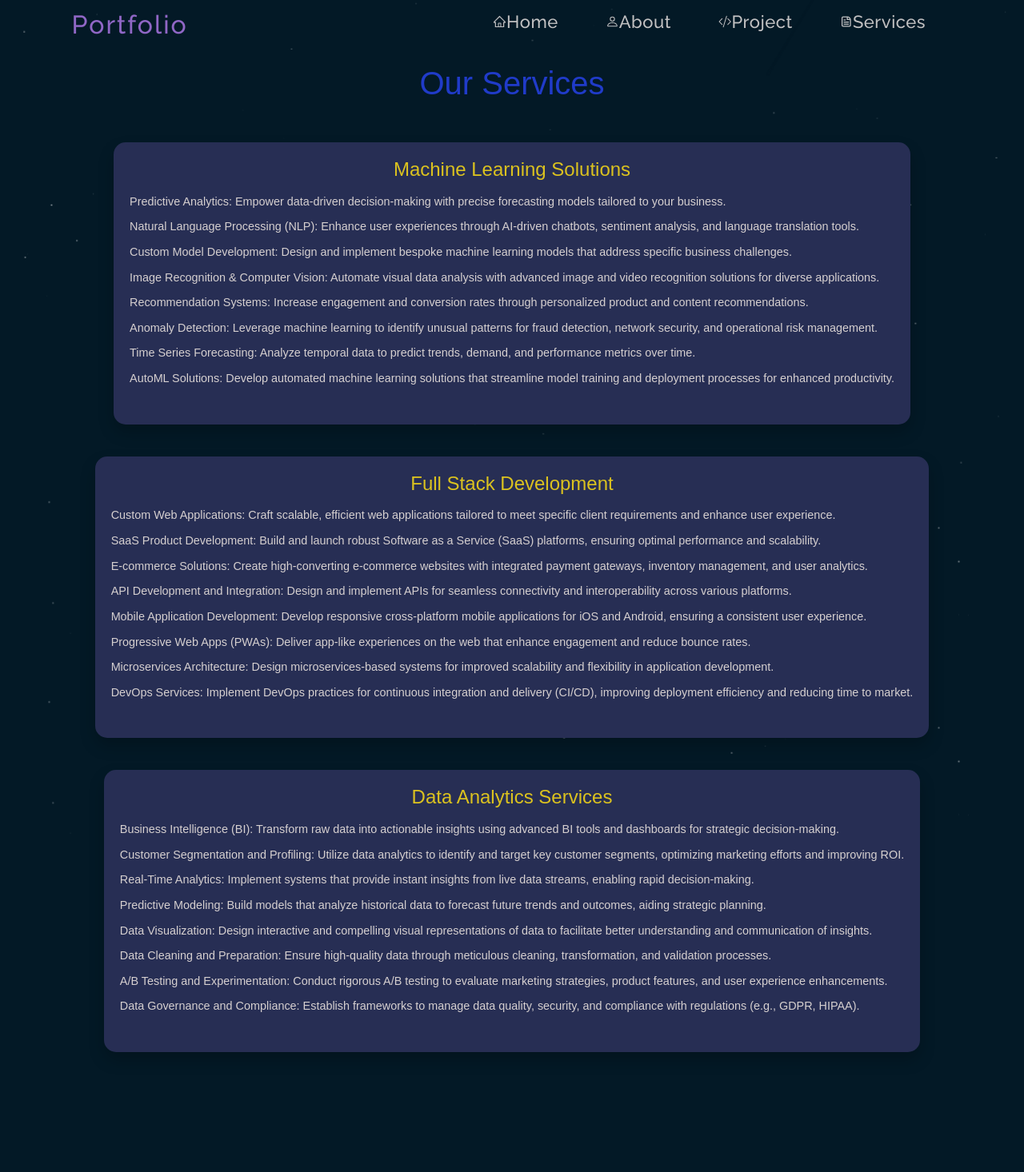
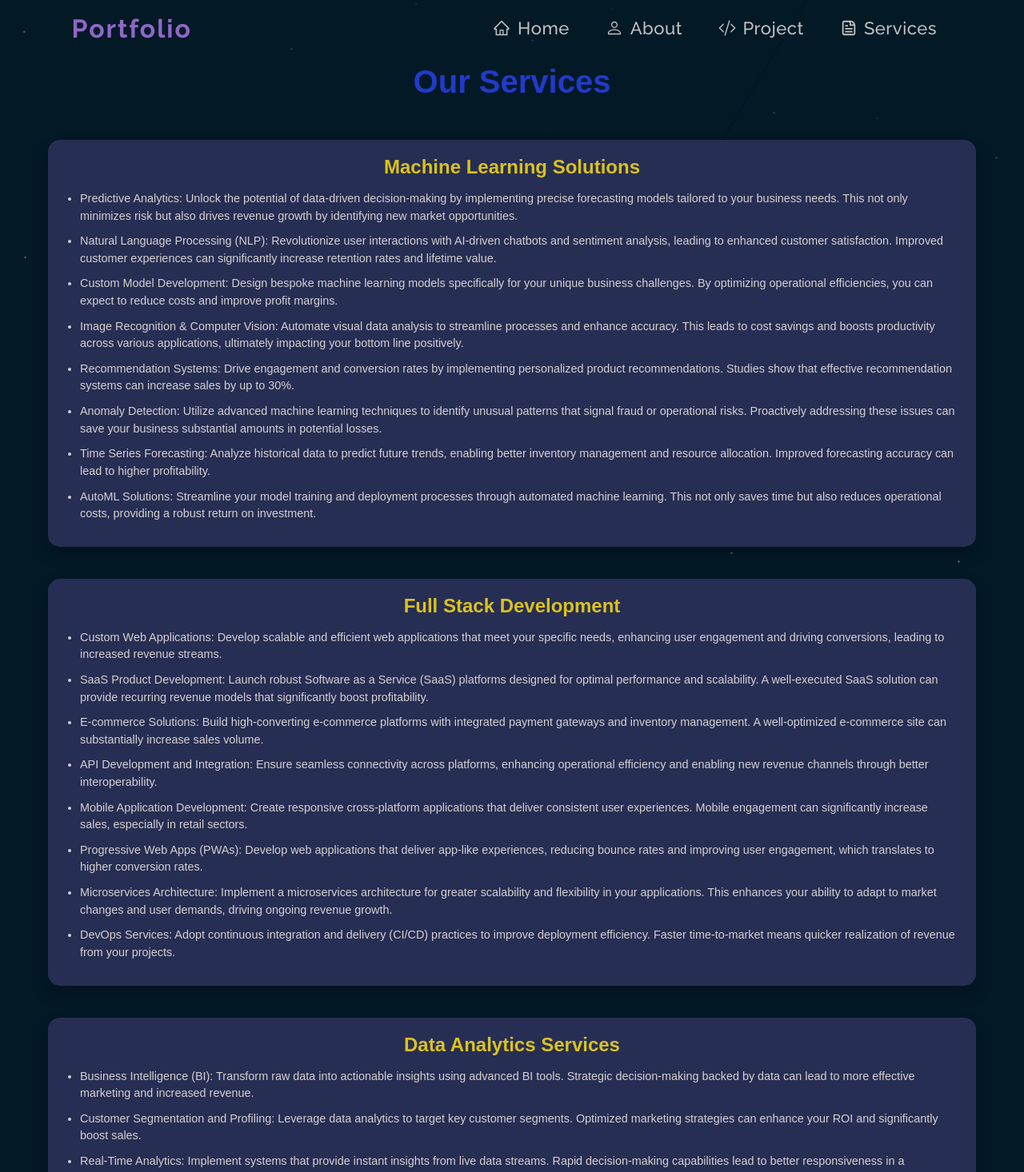
Before and after one commit to ssyasa/Portfolio, a React (Create React App) app: page /Services in a window 1280 px wide. Shown: the top 1466 px of the page at 80% size. Built offline with nearby package versions, Linux system fonts and the light colour scheme.

Commit message:
modified:   src/App.js 	modified:   src/Components/Navbar.js 	modified:   src/Components/Services.js

```diff
--- a/src/App.js
+++ b/src/App.js
@@ -4,7 +4,6 @@ import Nav from './Components/Navbar';
 import Footer from "./Components/Footer";
 import Home from "./Components/Home";
 import About from "./Components/About";
-import Resume from "./Components/Resume";
 import Project from "./Components/Projects";
 import Services from "./Components/Services";
 import MoveToTop from "./Components/MoveToTop";
@@ -45,7 +44,6 @@ function App() {
             <Route path="/" element={<Home />} />
             <Route path="/About" element={<About />} />
             <Route path="/Project" element={<Project />} />
-            <Route path="/Resume" element={<Resume />} />
             <Route path="/Services" element={<Services />} />
           </Routes>
           <Footer />
--- a/src/Components/Navbar.js
+++ b/src/Components/Navbar.js
@@ -1,65 +1,62 @@
-import React from 'react';
-import { useState } from 'react';
+import React, { useState, useEffect } from 'react';
 import { Link } from 'react-router-dom';
-import {AiOutlineHome} from "react-icons/ai";
-import {BsPerson, BsCodeSlash} from "react-icons/bs";
-import {CgFileDocument} from "react-icons/cg";
-
+import { AiOutlineHome } from "react-icons/ai";
+import { BsPerson, BsCodeSlash } from "react-icons/bs";
+import { CgFileDocument } from "react-icons/cg";
 
 const Nav = () => {
-    const [navbarblur, setnavbarblur]=useState(false);
+    const [navbarBlur, setNavbarBlur] = useState(false);
 
-    function scrollHandler() {
-        if (window.scrollY >= 20) {
-            setnavbarblur(true);
-        }
-        else {
-            setnavbarblur(false);
-        }
-    }
+    useEffect(() => {
+        const scrollHandler = () => {
+            setNavbarBlur(window.scrollY >= 20);
+        };
 
-    var showMenu= ()=>{
-        var bar=document.getElementsByClassName("bar");
-        var ham=document.getElementsByClassName("NavbarLinks");
-        bar[0].classList.toggle("barOne");
-        bar[1].classList.toggle("barTwo");
-        bar[2].classList.toggle("barThree");
-        ham[0].classList.toggle("showNavbar");
-    }
-
-    var hideMenu = ()=>{
-        var bar=document.getElementsByClassName("bar");
-        var ham=document.getElementsByClassName("NavbarLinks");
-        bar[0].classList.remove("barOne");
-        bar[1].classList.remove("barTwo");
-        bar[2].classList.remove("barThree");
-
-        ham[0].classList.remove("showNavbar");
-    }
-
+        // Add event listener for scroll
         window.addEventListener("scroll", scrollHandler);
 
+        // Clean up the event listener on component unmount
+        return () => {
+            window.removeEventListener("scroll", scrollHandler);
+        };
+    }, []);
+
+    const toggleMenu = () => {
+        const bars = document.getElementsByClassName("bar");
+        const ham = document.getElementsByClassName("NavbarLinks");
+        Array.from(bars).forEach((bar, index) => {
+            bar.classList.toggle(`bar${index + 1}`);
+        });
+        ham[0].classList.toggle("showNavbar");
+    };
+
+    const hideMenu = () => {
+        const bars = document.getElementsByClassName("bar");
+        const ham = document.getElementsByClassName("NavbarLinks");
+        Array.from(bars).forEach((bar, index) => {
+            bar.classList.remove(`bar${index + 1}`);
+        });
+        ham[0].classList.remove("showNavbar");
+    };
+
     return (
-    <nav className={navbarblur? 'Navbar blur':'Navbar'}>
+        <nav className={navbarBlur ? 'Navbar blur' : 'Navbar'}>
+            <h1 title='Reload' onClick={() => window.location.reload(true)} className='Logo'>Portfolio</h1>
 
-        <h1 title='Reload' onClick={()=>window.location.reload(true)} className='Logo'>Portfolio</h1>
-
-        <div className='Hamburger' onClick={showMenu}>
+            <div className='Hamburger' onClick={toggleMenu}>
                 <span className='bar'></span>
                 <span className='bar'></span>
                 <span className='bar'></span>
-
             </div>
 
             <ul className='NavbarLinks'>
-            <li onClick={hideMenu}><Link to="/"><AiOutlineHome/> Home</Link></li>
-            <li onClick={hideMenu}><Link to="/About"><BsPerson/> About</Link></li>
-            <li onClick={hideMenu}><Link to="/Project"><BsCodeSlash/> Project</Link></li>
-            <li onClick={hideMenu}><Link to="/Services"><CgFileDocument/>Services</Link></li>
+                <li onClick={hideMenu}><Link to="/"><AiOutlineHome /> Home</Link></li>
+                <li onClick={hideMenu}><Link to="/About"><BsPerson /> About</Link></li>
+                <li onClick={hideMenu}><Link to="/Project"><BsCodeSlash /> Project</Link></li>
+                <li onClick={hideMenu}><Link to="/Services"><CgFileDocument /> Services</Link></li>
             </ul>
+        </nav>
+    );
+};
 
-    </nav>
-  )
-}
-
-export default Nav
+export default Nav;
--- a/src/Components/Services.js
+++ b/src/Components/Services.js
@@ -7,40 +7,40 @@ const services = [
   {
     category: 'Machine Learning Solutions',
     offerings: [
-      'Predictive Analytics: Empower data-driven decision-making with precise forecasting models tailored to your business.',
-      'Natural Language Processing (NLP): Enhance user experiences through AI-driven chatbots, sentiment analysis, and language translation tools.',
-      'Custom Model Development: Design and implement bespoke machine learning models that address specific business challenges.',
-      'Image Recognition & Computer Vision: Automate visual data analysis with advanced image and video recognition solutions for diverse applications.',
-      'Recommendation Systems: Increase engagement and conversion rates through personalized product and content recommendations.',
-      'Anomaly Detection: Leverage machine learning to identify unusual patterns for fraud detection, network security, and operational risk management.',
-      'Time Series Forecasting: Analyze temporal data to predict trends, demand, and performance metrics over time.',
-      'AutoML Solutions: Develop automated machine learning solutions that streamline model training and deployment processes for enhanced productivity.',
+      'Predictive Analytics: Unlock the potential of data-driven decision-making by implementing precise forecasting models tailored to your business needs. This not only minimizes risk but also drives revenue growth by identifying new market opportunities.',
+      'Natural Language Processing (NLP): Revolutionize user interactions with AI-driven chatbots and sentiment analysis, leading to enhanced customer satisfaction. Improved customer experiences can significantly increase retention rates and lifetime value.',
+      'Custom Model Development: Design bespoke machine learning models specifically for your unique business challenges. By optimizing operational efficiencies, you can expect to reduce costs and improve profit margins.',
+      'Image Recognition & Computer Vision: Automate visual data analysis to streamline processes and enhance accuracy. This leads to cost savings and boosts productivity across various applications, ultimately impacting your bottom line positively.',
+      'Recommendation Systems: Drive engagement and conversion rates by implementing personalized product recommendations. Studies show that effective recommendation systems can increase sales by up to 30%.',
+      'Anomaly Detection: Utilize advanced machine learning techniques to identify unusual patterns that signal fraud or operational risks. Proactively addressing these issues can save your business substantial amounts in potential losses.',
+      'Time Series Forecasting: Analyze historical data to predict future trends, enabling better inventory management and resource allocation. Improved forecasting accuracy can lead to higher profitability.',
+      'AutoML Solutions: Streamline your model training and deployment processes through automated machine learning. This not only saves time but also reduces operational costs, providing a robust return on investment.',
     ],
   },
   {
     category: 'Full Stack Development',
     offerings: [
-      'Custom Web Applications: Craft scalable, efficient web applications tailored to meet specific client requirements and enhance user experience.',
-      'SaaS Product Development: Build and launch robust Software as a Service (SaaS) platforms, ensuring optimal performance and scalability.',
-      'E-commerce Solutions: Create high-converting e-commerce websites with integrated payment gateways, inventory management, and user analytics.',
-      'API Development and Integration: Design and implement APIs for seamless connectivity and interoperability across various platforms.',
-      'Mobile Application Development: Develop responsive cross-platform mobile applications for iOS and Android, ensuring a consistent user experience.',
-      'Progressive Web Apps (PWAs): Deliver app-like experiences on the web that enhance engagement and reduce bounce rates.',
-      'Microservices Architecture: Design microservices-based systems for improved scalability and flexibility in application development.',
-      'DevOps Services: Implement DevOps practices for continuous integration and delivery (CI/CD), improving deployment efficiency and reducing time to market.',
+      'Custom Web Applications: Develop scalable and efficient web applications that meet your specific needs, enhancing user engagement and driving conversions, leading to increased revenue streams.',
+      'SaaS Product Development: Launch robust Software as a Service (SaaS) platforms designed for optimal performance and scalability. A well-executed SaaS solution can provide recurring revenue models that significantly boost profitability.',
+      'E-commerce Solutions: Build high-converting e-commerce platforms with integrated payment gateways and inventory management. A well-optimized e-commerce site can substantially increase sales volume.',
+      'API Development and Integration: Ensure seamless connectivity across platforms, enhancing operational efficiency and enabling new revenue channels through better interoperability.',
+      'Mobile Application Development: Create responsive cross-platform applications that deliver consistent user experiences. Mobile engagement can significantly increase sales, especially in retail sectors.',
+      'Progressive Web Apps (PWAs): Develop web applications that deliver app-like experiences, reducing bounce rates and improving user engagement, which translates to higher conversion rates.',
+      'Microservices Architecture: Implement a microservices architecture for greater scalability and flexibility in your applications. This enhances your ability to adapt to market changes and user demands, driving ongoing revenue growth.',
+      'DevOps Services: Adopt continuous integration and delivery (CI/CD) practices to improve deployment efficiency. Faster time-to-market means quicker realization of revenue from your projects.',
     ],
   },
   {
     category: 'Data Analytics Services',
     offerings: [
-      'Business Intelligence (BI): Transform raw data into actionable insights using advanced BI tools and dashboards for strategic decision-making.',
-      'Customer Segmentation and Profiling: Utilize data analytics to identify and target key customer segments, optimizing marketing efforts and improving ROI.',
-      'Real-Time Analytics: Implement systems that provide instant insights from live data streams, enabling rapid decision-making.',
-      'Predictive Modeling: Build models that analyze historical data to forecast future trends and outcomes, aiding strategic planning.',
-      'Data Visualization: Design interactive and compelling visual representations of data to facilitate better understanding and communication of insights.',
-      'Data Cleaning and Preparation: Ensure high-quality data through meticulous cleaning, transformation, and validation processes.',
-      'A/B Testing and Experimentation: Conduct rigorous A/B testing to evaluate marketing strategies, product features, and user experience enhancements.',
-      'Data Governance and Compliance: Establish frameworks to manage data quality, security, and compliance with regulations (e.g., GDPR, HIPAA).',
+      'Business Intelligence (BI): Transform raw data into actionable insights using advanced BI tools. Strategic decision-making backed by data can lead to more effective marketing and increased revenue.',
+      'Customer Segmentation and Profiling: Leverage data analytics to target key customer segments. Optimized marketing strategies can enhance your ROI and significantly boost sales.',
+      'Real-Time Analytics: Implement systems that provide instant insights from live data streams. Rapid decision-making capabilities lead to better responsiveness in a competitive market, positively impacting revenue.',
+      'Predictive Modeling: Develop predictive models that forecast future trends and outcomes, aiding strategic planning. Better planning translates to more effective resource allocation and increased profitability.',
+      'Data Visualization: Create compelling visual representations of data to enhance understanding. This clarity can lead to quicker decision-making, unlocking additional revenue opportunities.',
+      'Data Cleaning and Preparation: Ensure high-quality data through meticulous cleaning and validation processes. High-quality data leads to better insights and more effective strategies, which boost financial performance.',
+      'A/B Testing and Experimentation: Conduct rigorous A/B testing to evaluate marketing strategies and user experience enhancements. Data-driven experiments can significantly improve conversion rates and drive revenue.',
+      'Data Governance and Compliance: Establish frameworks to manage data quality and security. Ensuring compliance can prevent costly penalties and foster customer trust, which is crucial for long-term revenue growth.',
     ],
   },
 ];
@@ -68,8 +68,8 @@ const ServiceCard = ({ category, offerings }) => {
       textAlign: 'center',
     },
     offeringsList: {
-      listStyle: 'none',
-      paddingLeft: '0',
+      listStyle: 'disc', // Changed to 'disc' for bullet points
+      paddingLeft: '20px', // Add padding for better alignment of bullet points
       color: '#d6d0d0',
       fontFamily: "'Poppins', sans-serif",
       fontSize: '0.9rem',
```
Lines whose indentation alone changed are shown as unchanged.
